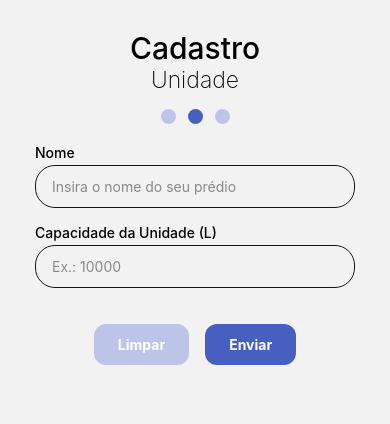
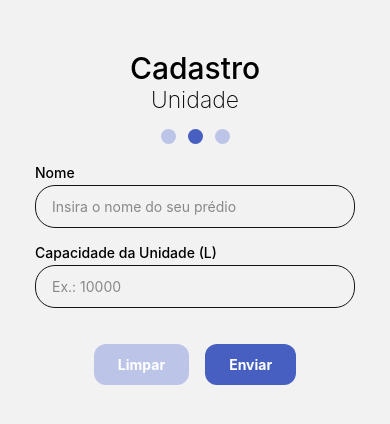
Before and after one commit to Laura-Cintra/gs-mobile, a React Native app: screen /CadastroUnidade in a window 390 px wide. Shown: the top 424 px of the page. Built offline with nearby package versions, Linux system fonts and the light colour scheme.

Commit message:
feat: ajustes tela

```diff
--- a/pages/CadastroEndereco.js
+++ b/pages/CadastroEndereco.js
@@ -158,6 +158,7 @@ const styles = StyleSheet.create({
   container: {
     paddingVertical: 20,
     paddingHorizontal: 35,
+    marginVertical: "5%",
   },
   button: {
     flexDirection: "row",
--- a/pages/CadastroPerfil.js
+++ b/pages/CadastroPerfil.js
@@ -109,6 +109,7 @@ const styles = StyleSheet.create({
   container: {
     paddingVertical: 20,
     paddingHorizontal: 35,
+    marginVertical: "5%",
   },
   button: {
     flexDirection: "row",
--- a/pages/CadastroUnidade.js
+++ b/pages/CadastroUnidade.js
@@ -86,6 +86,7 @@ const styles = StyleSheet.create({
   container: {
     paddingVertical: 20,
     paddingHorizontal: 35,
+    marginVertical: "5%",
   },
   button: {
     flexDirection: "row",
```
